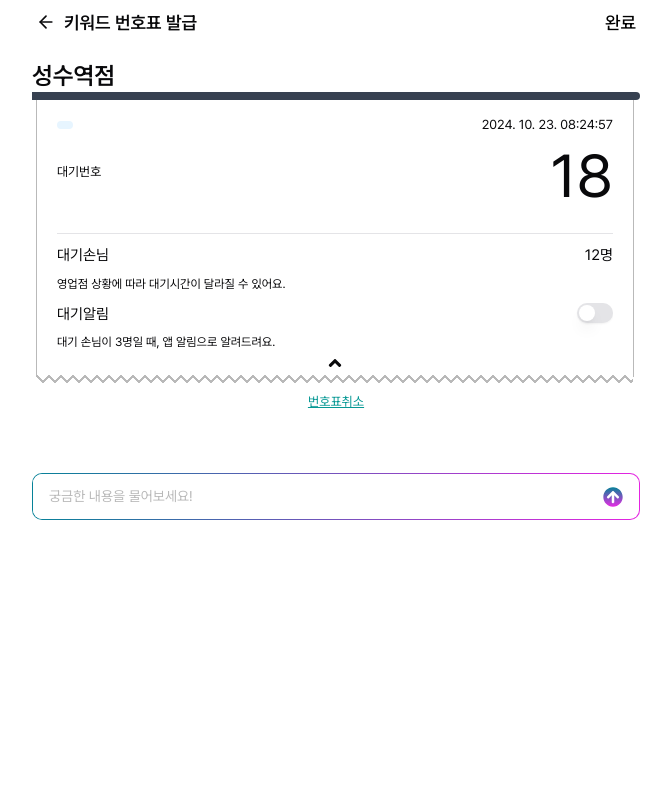
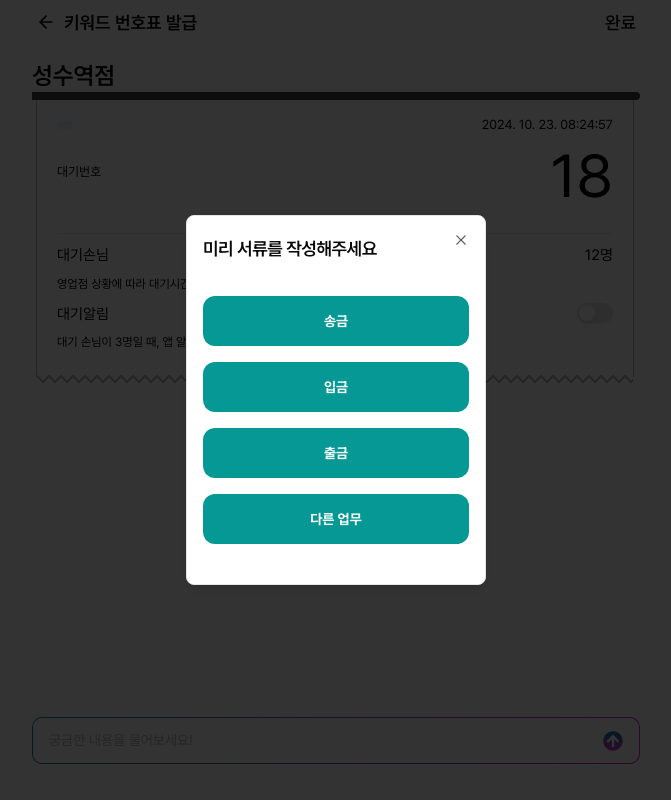
Before and after one commit to KeywordHanaro/KeywordHanaro_FE, a Next.js app: page /ticket/detail in a window 1280 px wide. Shown: the whole page, without its empty margins (304-975 px from the left). Built offline with nearby package versions, Linux system fonts and the light colour scheme.

Commit message:
[feat] add ticket modal

```diff
--- /dev/null
+++ b/app/(routes)/ticket/detail/layout.tsx
@@ -0,0 +1,30 @@
+import Header from '@/components/atoms/Header';
+import QnA from '@/components/molecules/QnA';
+import Ticket from '@/components/molecules/Ticket';
+
+export default function TicketDetailLayout({
+  children,
+}: Readonly<{
+  children: React.ReactNode;
+}>) {
+  const Bank = '성수역';
+  return (
+    <>
+      <div className='flex flex-col h-screen'>
+        <Header text='키워드 번호표 발급' />
+        <div className='p-4 h-full flex flex-col'>
+          <h1 className='text-[24px] font-semibold leading-8'>
+            {`${Bank}점`}{' '}
+          </h1>
+          <div className='h-fit'>
+            <Ticket now={new Date()} waitingQueue={18} people={12} />
+          </div>
+          <div className='flex-grow'>
+            <QnA />
+          </div>
+        </div>
+        {children}
+      </div>
+    </>
+  );
+}
--- a/app/(routes)/ticket/detail/page.tsx
+++ b/app/(routes)/ticket/detail/page.tsx
@@ -1,24 +1,47 @@
-import Header from '@/components/atoms/Header';
-import QnA from '@/components/molecules/QnA';
-import Ticket from '@/components/molecules/Ticket';
+'use client';
 
+import { Button } from '@/components/atoms/Button';
+import { Modal } from '@/components/atoms/Modal';
+import { useEffect, useState } from 'react';
+
+const categories = [
+  {
+    name: '송금',
+    path: '/',
+  },
+  { name: '입금', path: '/' },
+  { name: '출금', path: '/' },
+];
 
 /** Need Fetching to get waitingQueue, people, etc */
 
 export default function TicketDetailPage() {
-  const Bank = '성수역';
+  const [openModal, setOpenModal] = useState<boolean>(false);
+
+  const handleOpen = () => {
+    setOpenModal(!openModal);
+  };
+
+  useEffect(() => {
+    setTimeout(() => {
+      handleOpen();
+    }, 2000);
+  }, []);
+
   return (
-    <div className='flex flex-col h-screen'>
-      <Header text='키워드 번호표 발급' />
-      <div className='p-4 h-full flex flex-col'>
-        <h1 className='text-[24px] font-semibold leading-8'>{`${Bank}점`} </h1>
-        <div className='h-fit'>
-          <Ticket now={new Date()} waitingQueue={18} people={12} />
-        </div>
-        <div className='flex-grow'>
-          <QnA />
-        </div>
-      </div>
+    <div className='p-2'>
+      <Modal
+        open={openModal}
+        title='미리 서류를 작성해주세요'
+        onChange={handleOpen}
+      >
+        {categories.map((item,index)=>(
+          <>
+            <Button key={index} className='w-full'>{item.name}</Button>
+          </>
+        ))}
+        <Button className='w-full'>다른 업무</Button>
+      </Modal>
     </div>
   );
 }
--- a/app/globals.css
+++ b/app/globals.css
@@ -67,6 +67,9 @@
   }
   input {
     @apply focus:outline-none;
+  }
+  button {
+    @apply outline-none;
   }
 }
 
--- a/components/atoms/Modal.tsx
+++ b/components/atoms/Modal.tsx
@@ -4,6 +4,7 @@ import {
   DialogHeader,
   DialogTitle,
 } from '@/components/ui/dialog';
+import { DialogDescription } from '@radix-ui/react-dialog';
 
 interface ModalProps {
   open: boolean;
@@ -15,9 +16,10 @@ interface ModalProps {
 export function Modal({ open, onChange, title, children }: ModalProps) {
   return (
     <Dialog open={open} onOpenChange={onChange}>
-      <DialogContent className='sm:max-w-[425px]'>
+      <DialogContent className='max-w-[300px] px-4'>
         <DialogHeader>
           <DialogTitle>{title}</DialogTitle>
+          <DialogDescription/>
         </DialogHeader>
         <div className='grid gap-4 py-4'>{children}</div>
       </DialogContent>
--- a/components/molecules/QnA.tsx
+++ b/components/molecules/QnA.tsx
@@ -62,7 +62,7 @@ export default function QnA() {
 
         <AIInputRef
           ref={inputRef}
-          classNames='absolute bottom-1 w-full'
+          formClassName='absolute bottom-1 w-full'
           placeHolder='궁금한 내용을 물어보세요!'
           onSubmit={handleSubmit}
           isLoading={loading}
--- a/components/molecules/TicketCategory.tsx
+++ b/components/molecules/TicketCategory.tsx
@@ -4,9 +4,13 @@ import { useRouter } from 'next/navigation';
 import { Card } from '../atoms/Card';
 
 const categories = [
-  { name: '송금', description:'(송금, 입금, 출금, 예적금 등)',  path: '/ticket/detail?task=송금' },
-  { name: '개인 대출', path: '/ticket/detail?task=개인 대출' },
-  { name: '기업 대출', path: '/ticket/detail?task=기업 대출' }
+  {
+    name: '송금',
+    description: '(송금, 입금, 출금, 예적금 등)',
+    path: '/ticket/detail?task=송금',
+  },
+  { name: '개인 대출', description: '', path: '/ticket/detail?task=개인 대출' },
+  { name: '기업 대출', description: '', path: '/ticket/detail?task=기업 대출' },
 ];
 
 export default function TicketCategory() {
@@ -26,7 +30,9 @@ export default function TicketCategory() {
           <div className='flex flex-row gap-[8px] items-center'>
             <div className='w-5 h-5 rounded-lg bg-gray-300'></div>
             <h1 className='font-bold text-[17px]'>{category.name}</h1>
-						<small className='text-[12px] font-bold text-descriptionGray'>{category.description}</small>
+            <small className='text-[12px] font-bold text-descriptionGray'>
+              {category.description}
+            </small>
           </div>
         </Card>
       ))}
--- a/components/ui/dialog.tsx
+++ b/components/ui/dialog.tsx
@@ -37,7 +37,7 @@ const DialogContent = React.forwardRef<
     <DialogPrimitive.Content
       ref={ref}
       className={cn(
-        'fixed left-[50%] top-[50%] z-50 grid w-full max-w-lg translate-x-[-50%] translate-y-[-50%] gap-4 border bg-background p-6 shadow-lg duration-200 data-[state=open]:animate-in data-[state=closed]:animate-out data-[state=closed]:fade-out-0 data-[state=open]:fade-in-0 data-[state=closed]:zoom-out-95 data-[state=open]:zoom-in-95 data-[state=closed]:slide-out-to-left-1/2 data-[state=closed]:slide-out-to-top-[48%] data-[state=open]:slide-in-from-left-1/2 data-[state=open]:slide-in-from-top-[48%] sm:rounded-lg',
+        'fixed left-[50%] top-[50%] z-50 grid w-full max-w-lg translate-x-[-50%] translate-y-[-50%] gap-4 border bg-background p-6 shadow-lg duration-200 data-[state=open]:animate-in data-[state=closed]:animate-out data-[state=closed]:fade-out-0 data-[state=open]:fade-in-0 data-[state=closed]:zoom-out-95 data-[state=open]:zoom-in-95 data-[state=closed]:slide-out-to-left-1/2 data-[state=closed]:slide-out-to-top-[48%] data-[state=open]:slide-in-from-left-1/2 data-[state=open]:slide-in-from-top-[48%] rounded-lg',
         className
       )}
       {...props}
```
